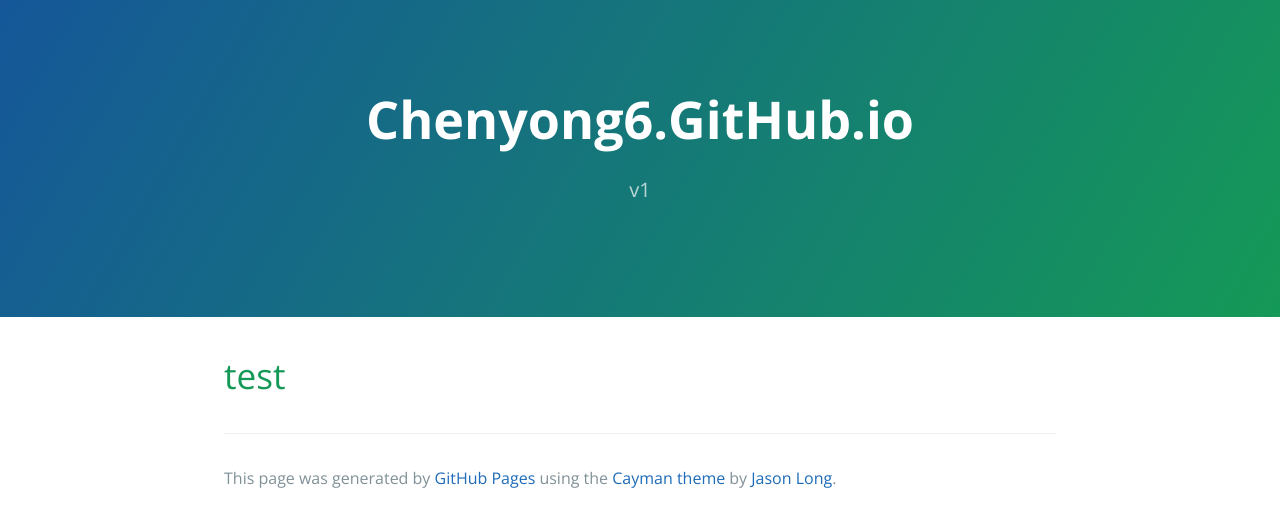
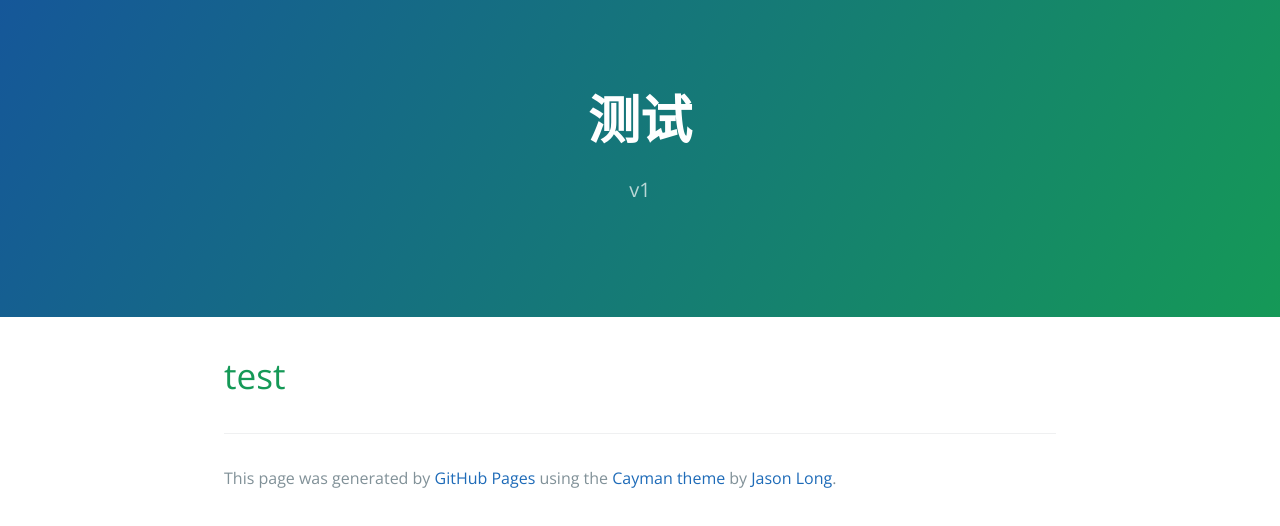
Before and after one commit to chenyong6/chenyong6, a plain HTML site: page index.html in a window 1280 px wide. Drawn offline with nearby package versions, Linux system fonts and the light colour scheme.

Commit message:
Update index.html

```diff
--- a/index.html
+++ b/index.html
@@ -11,7 +11,7 @@
   </head>
   <body>
     <section class="page-header">
-      <h1 class="project-name">Chenyong6.GitHub.io</h1>
+      <h1 class="project-name">测试</h1>
       <h2 class="project-tagline">v1</h2>
     </section>
 
```
